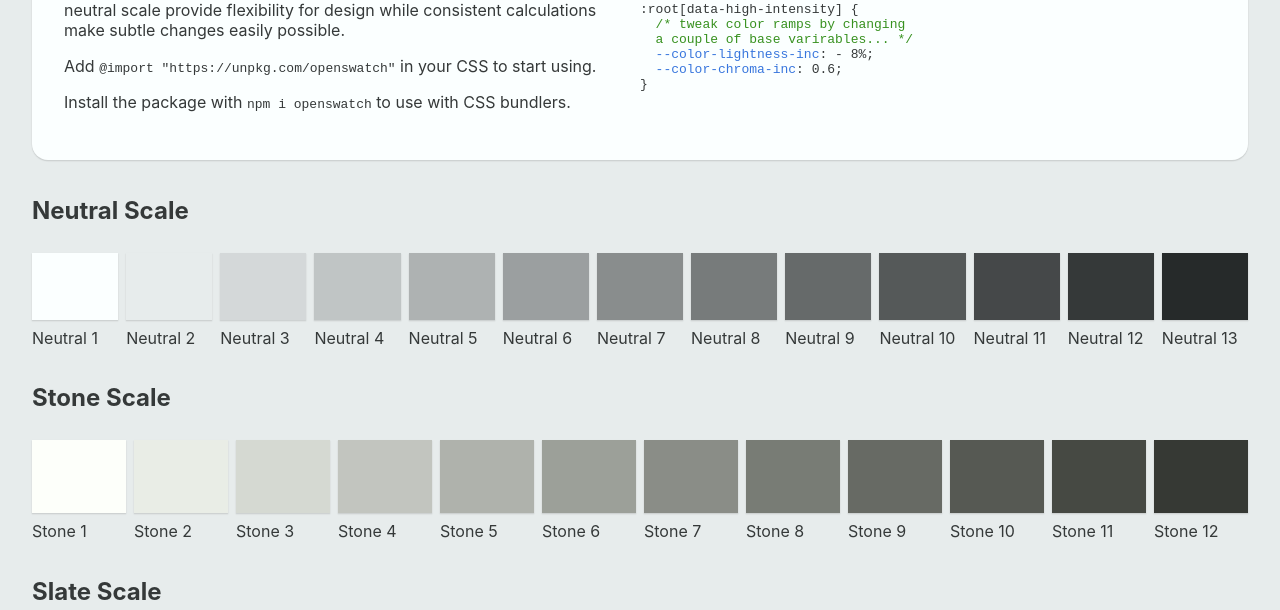
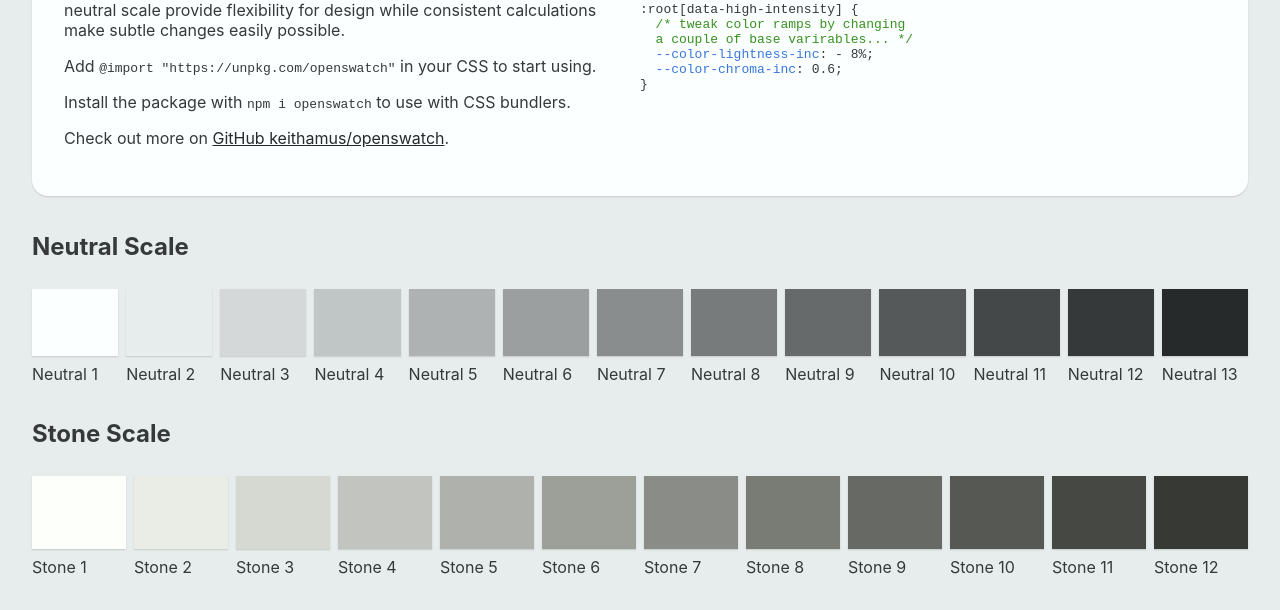
Before and after one commit to keithamus/openswatch, an Eleventy site: page index.html in a window 1280 px wide. Shown: the part 180-790 px from the top of the page. Built offline with nearby package versions, Linux system fonts and the light colour scheme; Eleventy itself is replaced by a stand-in of ours; files that its build step writes are made by us from their sources.

Commit message:
add repo link

```diff
--- a/css/page.css
+++ b/css/page.css
@@ -27,6 +27,16 @@ body {
 
   @media (prefers-color-scheme: dark) {
     background: var(--neutral-4);
+  }
+}
+
+a {
+  color: var(--neutral-13);
+  &:is(:focus, :active) {
+    color: black;
+    @media (prefers-color-scheme: dark) {
+      color: white;
+    }
   }
 }
 
--- a/index.html
+++ b/index.html
@@ -24,6 +24,8 @@
         <p>
           Install the package with <code>npm i openswatch</code> to use with CSS bundlers.
         </p>
+
+        <p>Check out more on <a href="https://github.com/keithamus/openswatch">GitHub keithamus/openswatch</a>.</p>
       </div>
       <section>
         <pre>
```
